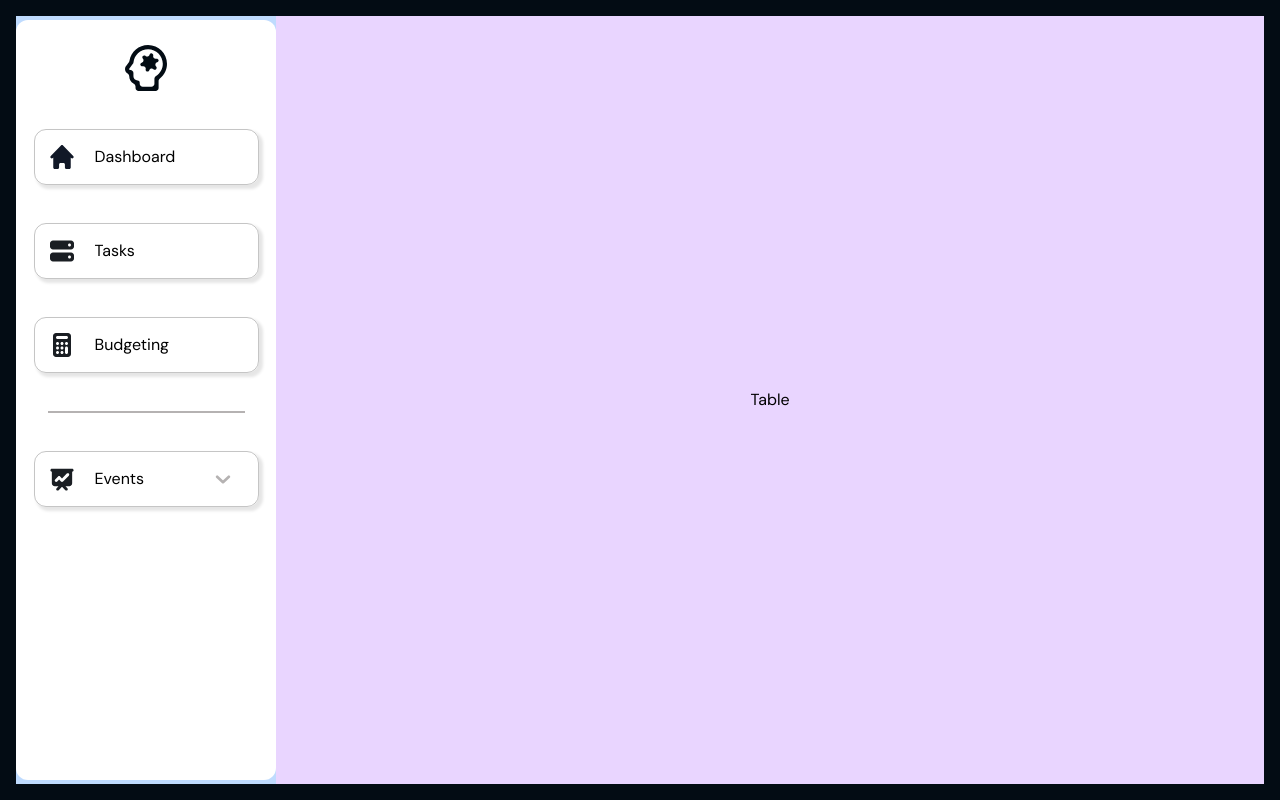
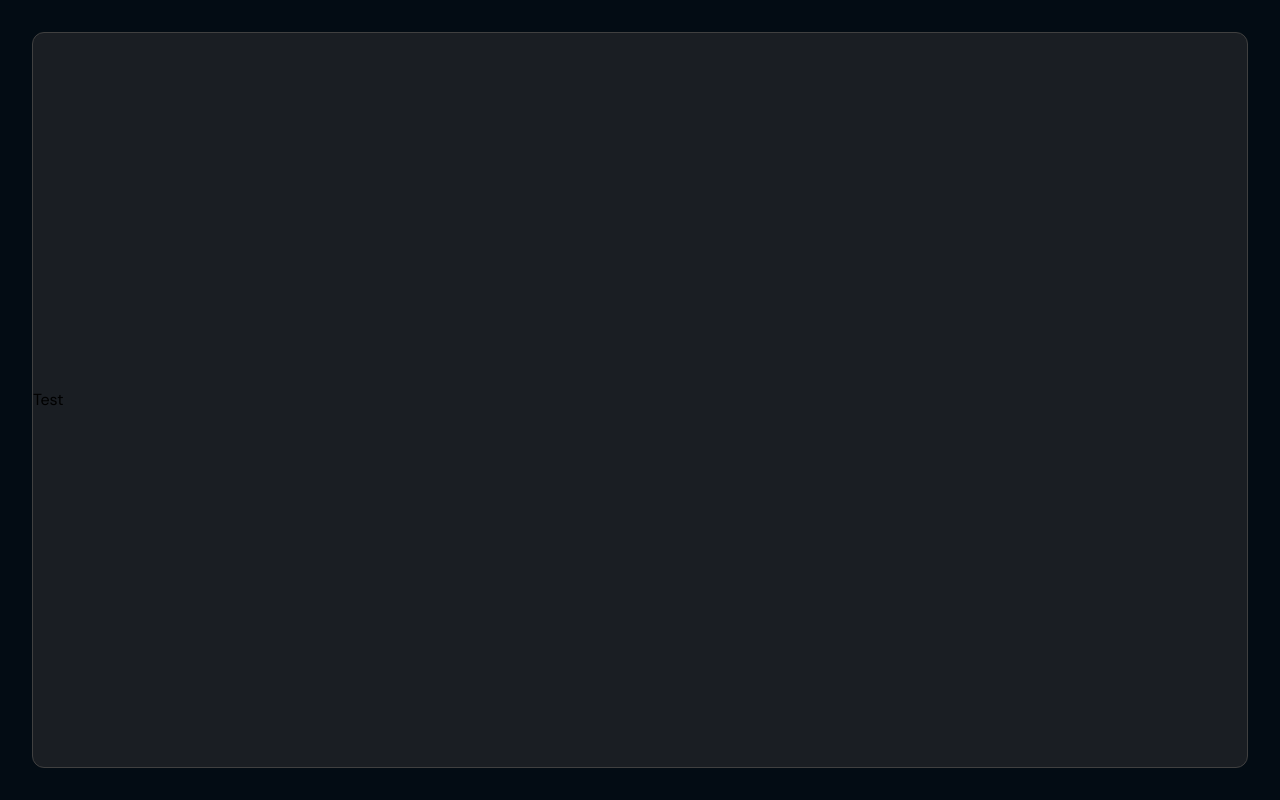
Before and after one commit to ichasna/FE-GATHERLY, a React (Vite) app: page /task-tracking in a window 1280 px wide. Built offline with nearby package versions, Linux system fonts and the light colour scheme.

Commit message:
Created table component

```diff
--- a/src/components/TaskTracking.jsx
+++ b/src/components/TaskTracking.jsx
@@ -1,13 +1,14 @@
+import Table from "./TaskTracking/Table";
 import Navbar from "./UI/Commons/Navbar";
 
 function TaskTracking() {
   return (
     <>
-      <div className="hidden lg:flex lg:justify-center lg:items-center bg-blue-200 h-full">
+      {/* <div className="hidden lg:flex lg:justify-center lg:items-center bg-blue-200 h-full">
         <Navbar />
-      </div>
-      <div className="bg-purple-200 h-full w-full flex justify-center items-center">
-        <p>Table</p>
+      </div> */}
+      <div className="h-full w-full p-4 flex justify-center items-center">
+        <Table />
       </div>
     </>
   );
--- /dev/null
+++ b/src/components/TaskTracking/Table.jsx
@@ -0,0 +1,9 @@
+function Table () {
+    return (
+        <div className="flex flex-col justify-center items-start h-full w-full rounded-xl border border-solid border-[#404040] bg-[#1A1E23]">
+            <p>Test</p>
+        </div>
+    )
+}
+
+export default Table;
```
